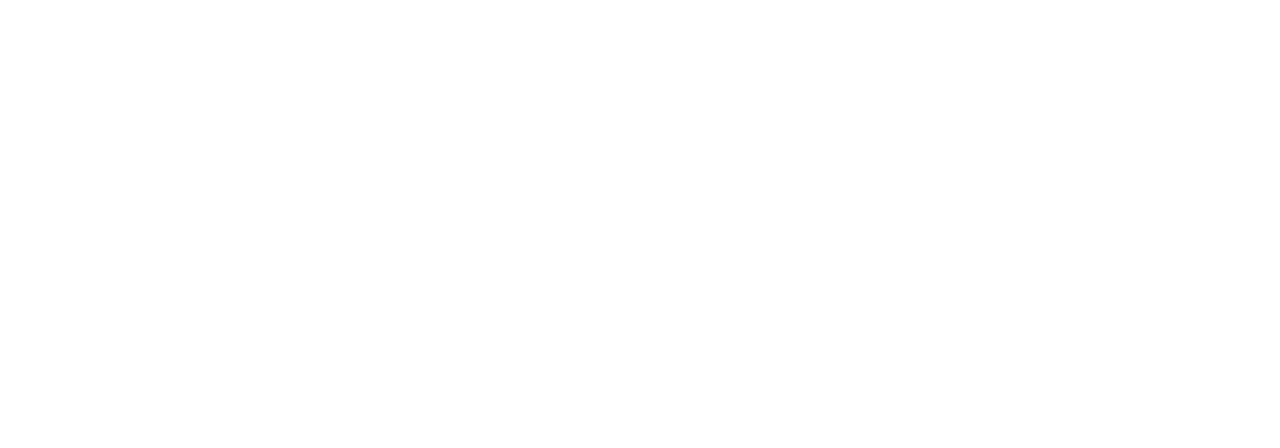
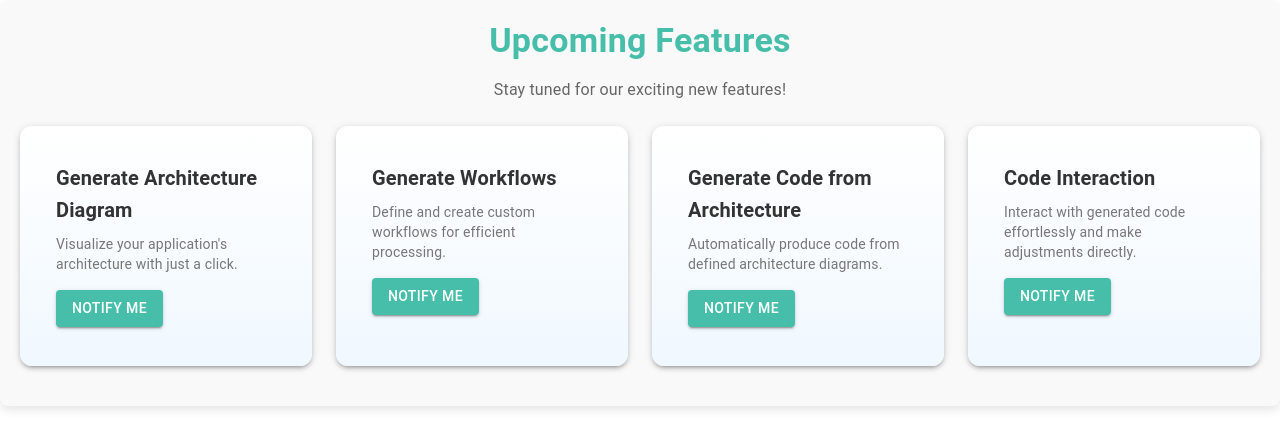
Before and after one commit to khushaltiwary/code360, a React (Create React App) app: page /upcomingFeatures in a window 1280 px wide. Before the commit this address had no page. Shown: the top 448 px of the page. Built offline with nearby package versions, Linux system fonts and the light colour scheme.

Commit message:
added upcomingFeatureSc. + removed current features list from navbar . app working fine!!

```diff
--- a/src/App.js
+++ b/src/App.js
@@ -4,6 +4,7 @@
 import HomeSc from "./components/HomeSc";
 import SplashSc from "./components/SplashSc";
 import DownloadSc from "./components/DownloadSc";
+import UpcomingFeatures from "./components/UpcomingFeatures";
 
 
 function App() {
@@ -14,6 +15,7 @@
         <Route path="/login" element={<LoginSc />} />
         <Route path="/home" element={<HomeSc />} />
         <Route path="/download" element={<DownloadSc />} />
+        <Route path="/upcomingFeatures" element={<UpcomingFeatures />} />
       </Routes>
     </Router>
   );
--- a/src/components/HomeSc.js
+++ b/src/components/HomeSc.js
@@ -27,10 +27,11 @@
   // Drawer Logic and States related to Drawer
 
   const drawerItems = [
-    { text: "Generate Test Cases ", path: "/testcase" },
-    { text: "Generate Docs", path: "/doc" },
-    { text: "Generate Review ", path: "/review" },
-    { text: "Generate Enhancements ", path: "/enhance" },
+    // { text: "Generate Test Cases ", path: "/testcase" },
+    // { text: "Generate Docs", path: "/doc" },
+    // { text: "Generate Review ", path: "/review" },
+    // { text: "Generate Enhancements ", path: "/enhance" },
+    { text: "Upcoming Features ✨ ", path: "/upcomingFeatures" },
   ];
 
   const [drawerOpen, setDrawerOpen] = useState(false);
--- /dev/null
+++ b/src/components/UpcomingFeatures.js
@@ -0,0 +1,112 @@
+import React from 'react';
+import {
+    Box,
+    Typography,
+    Card,
+    CardContent,
+    Grid,
+    Button,
+} from '@mui/material';
+
+const features = [
+    {
+        title: "Generate Architecture Diagram",
+        description: "Visualize your application's architecture with just a click.",
+    },
+    {
+        title: "Generate Workflows",
+        description: "Define and create custom workflows for efficient processing.",
+    },
+    {
+        title: "Generate Code from Architecture",
+        description: "Automatically produce code from defined architecture diagrams.",
+    },
+    {
+        title: "Code Interaction",
+        description: "Interact with generated code effortlessly and make adjustments directly.",
+    },
+];
+
+const UpcomingFeatures = () => {
+    return (
+        <Box sx={styles.container}>
+            <Typography variant="h4" component="h1" sx={styles.title}>
+                Upcoming Features
+            </Typography>
+            <Typography variant="body1" sx={styles.subtitle}>
+                Stay tuned for our exciting new features!
+            </Typography>
+            <Grid container spacing={3} sx={styles.gridContainer}>
+                {features.map((feature, index) => (
+                    <Grid item xs={12} sm={6} md={3} key={index}>
+                        <Card elevation={3} sx={styles.card}>
+                            <CardContent>
+                                <Typography variant="h6" component="h2" sx={styles.featureTitle}>
+                                    {feature.title}
+                                </Typography>
+                                <Typography variant="body2" sx={styles.featureDescription}>
+                                    {feature.description}
+                                </Typography>
+                                <Button variant="contained" sx={styles.button}>
+                                    Notify Me
+                                </Button>
+                            </CardContent>
+                        </Card>
+                    </Grid>
+                ))}
+            </Grid>
+        </Box>
+    );
+};
+
+const styles = {
+    container: {
+        padding: '20px',
+        backgroundColor: '#f9f9f9',
+        borderRadius: '8px',
+        boxShadow: '0 4px 10px rgba(0, 0, 0, 0.1)',
+        textAlign: 'center',
+    },
+    title: {
+        fontWeight: 'bold',
+        marginBottom: '16px',
+        color: '#46beaa', // Main theme color
+    },
+    subtitle: {
+        marginBottom: '24px',
+        color: '#666',
+    },
+    gridContainer: {
+        marginBottom: '20px',
+    },
+    card: {
+        borderRadius: '12px',
+        padding: '20px',
+        textAlign: 'left',
+        background: 'linear-gradient(white, #f0f8ff)',
+        transition: '0.3s',
+        height: '200px', // Fixed height for all cards
+        '&:hover': {
+            boxShadow: '0 8px 20px rgba(0, 0, 0, 0.2)',
+            transform: 'scale(1.02)',
+        },
+    },
+    featureTitle: {
+        fontWeight: 'bold',
+        color: '#333',
+        marginBottom: '8px',
+    },
+    featureDescription: {
+        color: '#777',
+        marginBottom: '16px',
+    },
+    button: {
+        backgroundColor: '#46beaa',
+        color: '#fff',
+        '&:hover': {
+            backgroundColor: '#39a493',
+        },
+    },
+};
+
+export default UpcomingFeatures;
```
